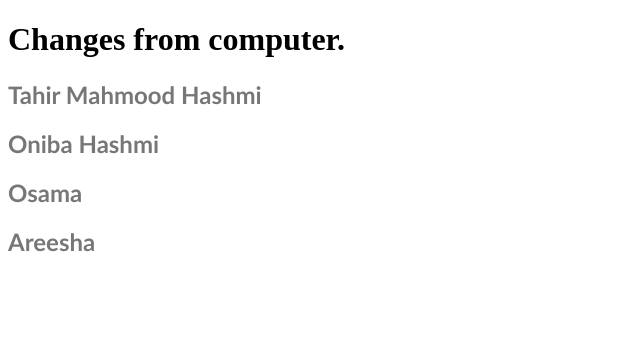
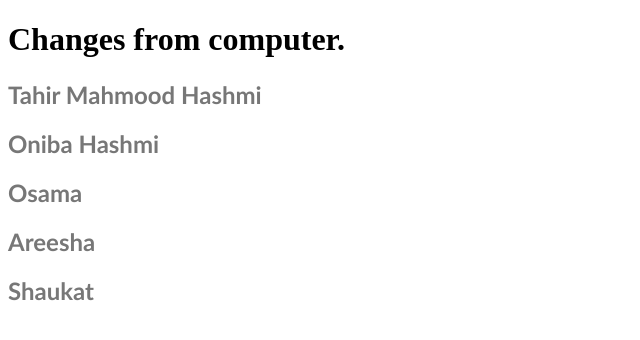
Before and after one commit to TahirAptech/My-First-Git-Repository, a plain HTML site: page Project1/index.html in a window 1280 px wide. Shown: the whole page, without its empty margins (0-640 px from the left). Drawn offline with Linux system fonts and the light colour scheme.

Commit message:
Update index.html

```diff
--- a/Project1/index.html
+++ b/Project1/index.html
@@ -11,6 +11,7 @@
 <h2>Oniba Hashmi</h2>
 <h2>Osama</h2>
 <h2>Areesha</h2>
+<h2>Shaukat</h2>
 
 </body>
 </html>
```
